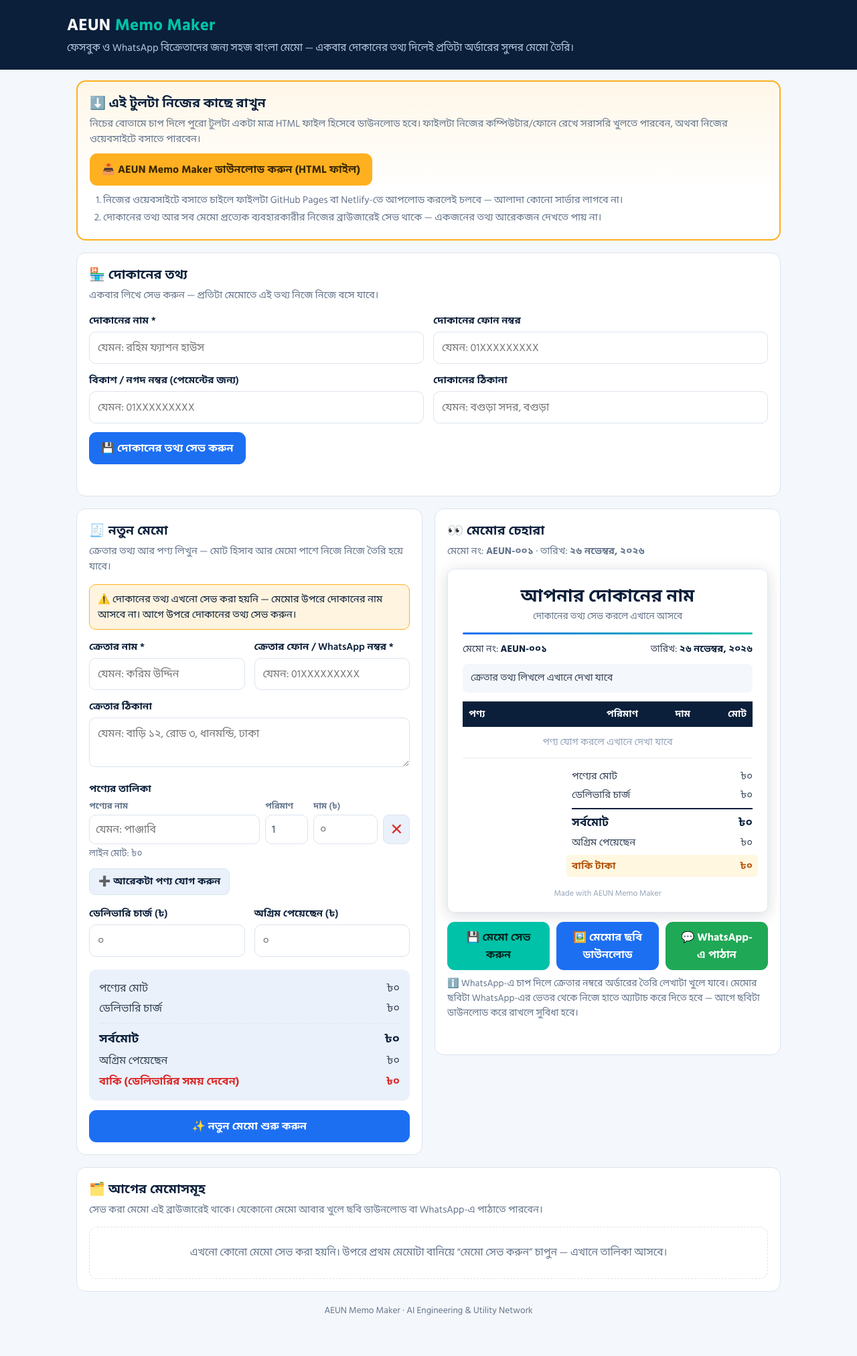
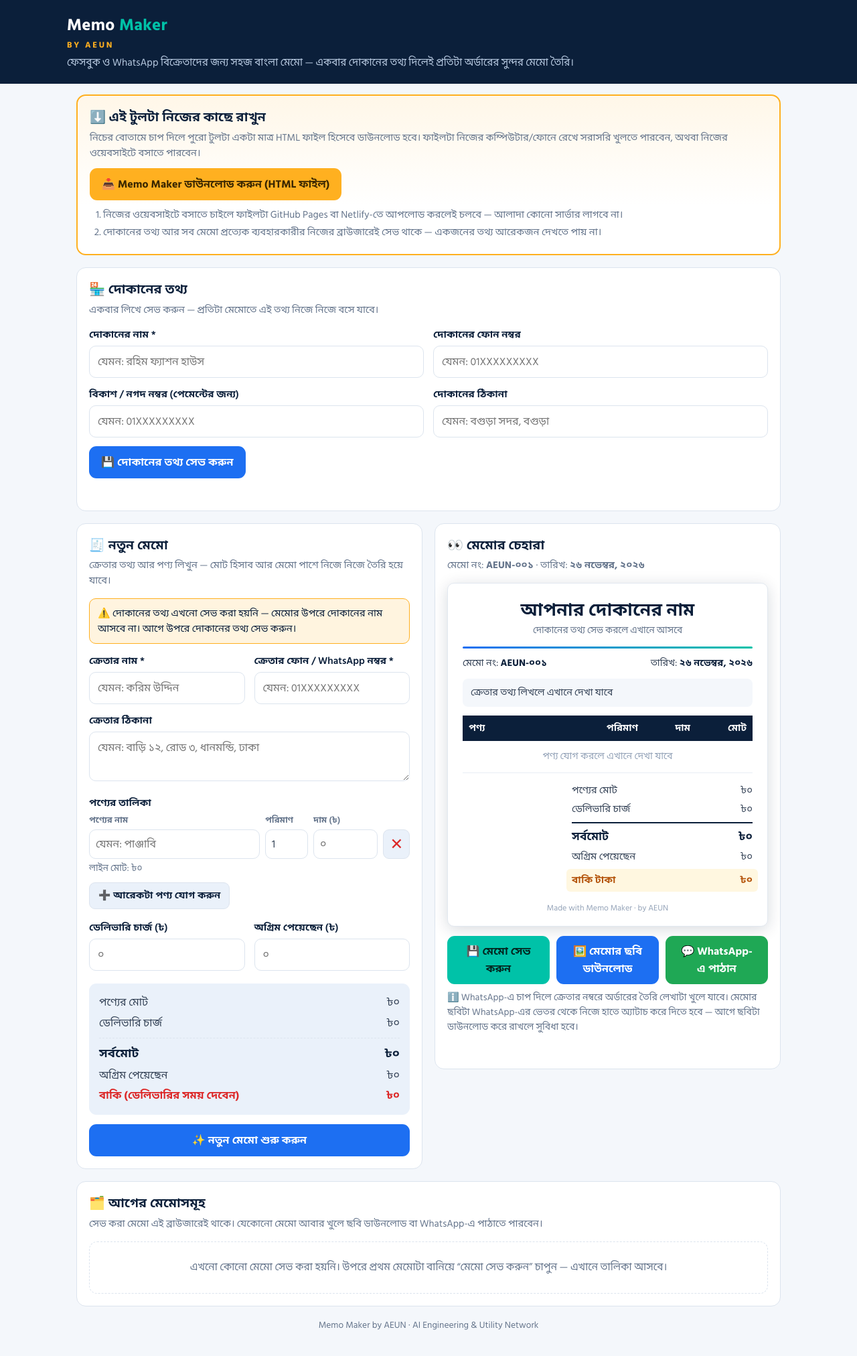
Before and after one commit to nazmulhaque-cyber/aeun-tools, a plain HTML site: page aeun-memo-maker-download.html in a window 1280 px wide. Shown: the whole page at 67% size. Drawn offline with Linux system fonts and the light colour scheme.

Commit message:
Rebrand: Memo Maker by AEUN

```diff
--- a/aeun-memo-maker-download.html
+++ b/aeun-memo-maker-download.html
@@ -5,7 +5,7 @@
     <meta name="viewport" content="width=device-width, initial-scale=1, viewport-fit=cover" />
     <meta name="color-scheme" content="light dark" />
     <link rel="icon" href="data:," />
-    <title>AEUN Memo Maker — বাংলা মেমো বানানোর টুল</title>
+    <title>Memo Maker by AEUN — বাংলা মেমো বানানোর টুল</title>
     <link rel="preconnect" href="https://fonts.googleapis.com" />
     <link rel="preconnect" href="https://fonts.gstatic.com" crossorigin />
     <link href="https://fonts.googleapis.com/css2?family=Hind+Siliguri:wght@400;500;600;700&display=swap" rel="stylesheet" />
@@ -194,7 +194,8 @@
   <body>
     <header class="topbar">
       <div class="topbar-inner">
-        <h1>AEUN <span class="accent">Memo Maker</span></h1>
+        <h1>Memo <span class="accent">Maker</span></h1>
+        <div style="color:#FFB020;font-weight:700;letter-spacing:.22em;font-size:.78rem;margin-top:2px">BY AEUN</div>
         <p>ফেসবুক ও WhatsApp বিক্রেতাদের জন্য সহজ বাংলা মেমো — একবার দোকানের তথ্য দিলেই প্রতিটা অর্ডারের সুন্দর মেমো তৈরি।</p>
       </div>
     </header>
@@ -205,7 +206,7 @@
       <section class="card dl-card" aria-labelledby="dl-h">
         <h2 id="dl-h">⬇️ এই টুলটা নিজের কাছে রাখুন</h2>
         <p class="hint" style="margin-bottom:10px;">নিচের বোতামে চাপ দিলে পুরো টুলটা একটা মাত্র HTML ফাইল হিসেবে ডাউনলোড হবে। ফাইলটা নিজের কম্পিউটার/ফোনে রেখে সরাসরি খুলতে পারবেন, অথবা নিজের ওয়েবসাইটে বসাতে পারবেন।</p>
-        <button class="btn btn-amber" id="btnDownloadTool" type="button">📥 AEUN Memo Maker ডাউনলোড করুন (HTML ফাইল)</button>
+        <button class="btn btn-amber" id="btnDownloadTool" type="button">📥 Memo Maker ডাউনলোড করুন (HTML ফাইল)</button>
         <ol class="dl-steps">
           <li>নিজের ওয়েবসাইটে বসাতে চাইলে ফাইলটা GitHub Pages বা Netlify-তে আপলোড করলেই চলবে — আলাদা কোনো সার্ভার লাগবে না।</li>
           <li>দোকানের তথ্য আর সব মেমো প্রত্যেক ব্যবহারকারীর নিজের ব্রাউজারেই সেভ থাকে — একজনের তথ্য আরেকজন দেখতে পায় না।</li>
@@ -327,7 +328,7 @@
                 💳 অর্ডার নিশ্চিত করতে ডেলিভারি চার্জটা বিকাশে অগ্রিম পাঠিয়ে দিন:<br />
                 বিকাশ / নগদ নম্বর: <span class="num" id="pBkashNum">—</span>
               </div>
-              <div class="foot">Made with AEUN Memo Maker</div>
+              <div class="foot">Made with Memo Maker · by AEUN</div>
             </div>
 
             <div class="btn-row">
@@ -348,7 +349,7 @@
         <div id="historyBox"></div>
       </section>
 
-      <p style="text-align:center; color:var(--muted); font-size:.85rem; margin:6px 0 0;">AEUN Memo Maker · AI Engineering &amp; Utility Network</p>
+      <p style="text-align:center; color:var(--muted); font-size:.85rem; margin:6px 0 0;">Memo Maker by AEUN · AI Engineering &amp; Utility Network</p>
     </main>
 
     <!-- Delete confirm modal -->
@@ -885,7 +886,7 @@
 
           // Footer
           ctx.fillStyle = "#94A3B8"; ctx.font = "400 17px " + F; ctx.textAlign = "center";
-          ctx.fillText("Made with AEUN Memo Maker", W/2, by + 34);
+          ctx.fillText("Made with Memo Maker · by AEUN", W/2, by + 34);
           return canvas;
         }
 
@@ -973,7 +974,7 @@
           var blob = new Blob([html], { type: "text/html;charset=utf-8" });
           var a = document.createElement("a");
           a.href = URL.createObjectURL(blob);
-          a.download = "aeun-memo-maker.html";
+          a.download = "memo-maker-by-aeun.html";
           document.body.appendChild(a); a.click(); a.remove();
           setTimeout(function(){ URL.revokeObjectURL(a.href); }, 4000);
           toast("ডাউনলোড শুরু হয়েছে 📥");
```
